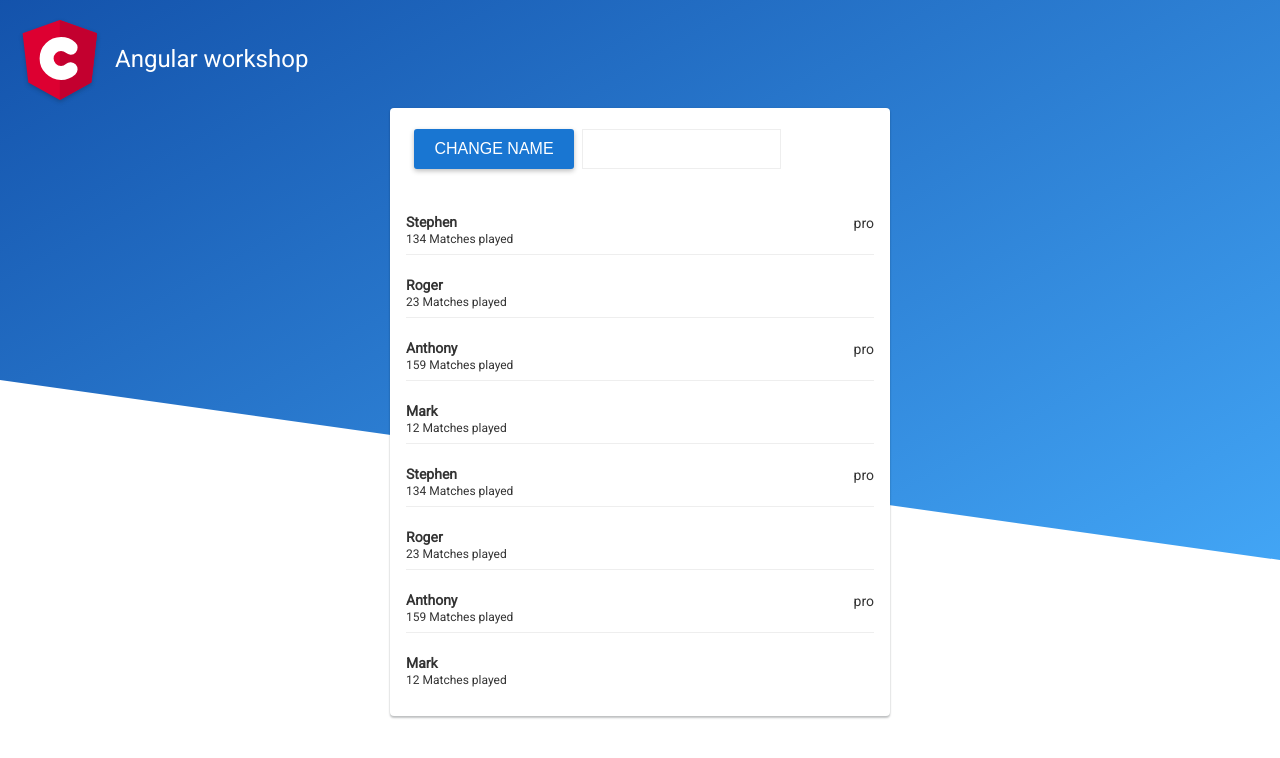
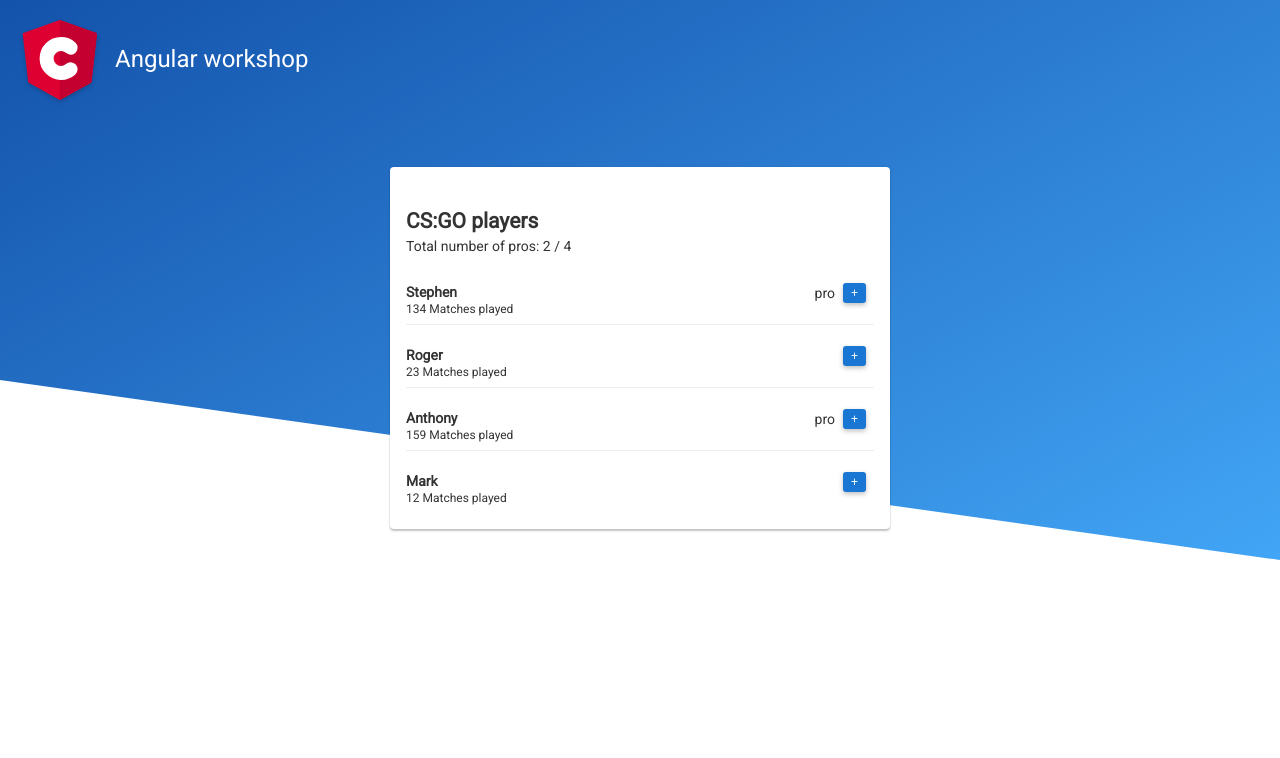
Before and after one commit to Phhansen/creuna-workshop, an Angular app: page / in a window 1280 px wide. Shown: the top 758 px of the page. Built offline with nearby package versions, Linux system fonts and the light colour scheme.

Commit message:
chore(): update branch

```diff
--- a/src/app/app.module.ts
+++ b/src/app/app.module.ts
@@ -3,11 +3,15 @@ import { NgModule } from '@angular/core';
 
 import { AppComponent } from './app.component';
 import { MyComponentComponent } from './my-component/my-component.component';
+import { PlayerCountComponent } from './player-count/player-count.component';
+import { PlayerDetailComponent } from './player-detail/player-detail.component';
 
 @NgModule({
   declarations: [
     AppComponent,
-    MyComponentComponent
+    MyComponentComponent,
+    PlayerCountComponent,
+    PlayerDetailComponent
   ],
   imports: [
     BrowserModule
--- /dev/null
+++ b/src/app/models/index.ts
@@ -0,0 +1 @@
+export * from "./player.model";
--- /dev/null
+++ b/src/app/models/player.model.ts
@@ -0,0 +1,6 @@
+export interface Player {
+  id: number;
+  name: string;
+  matchesPlayed: number;
+  pro: boolean;
+}
--- a/src/app/my-component/my-component.component.html
+++ b/src/app/my-component/my-component.component.html
@@ -1,37 +1,6 @@
-<div class="showcase-section">
-  <button>change name</button>
-  <div>
-    <input type="text" [value]="name" (input)="handleChange($event.target.value)" />
-
-    <p *ngIf="name.length">Searching for... {{ name }}</p>
-
-    <ng-template [ngIf]="name.length">
-      <p>Searching for... {{ name }}</p>
-    </ng-template>
-  </div>
-</div>
-
-<div class="showcase-section">
-  <ul class="demo-list">
-    <li *ngFor="let player of players;">
-      <div class="player-label">
-        <p>{{ player.name }}</p>
-        <span>{{ player.matchesPlayed }} Matches played</span>
-      </div>
-      <div class="player-status" *ngIf="player.pro">
-        pro
-      </div>
-    </li>
-    <ng-template ngFor let-player [ngForOf]="players">
-      <li>
-        <div class="player-label">
-          <p>{{ player.name }}</p>
-          <span>{{ player.matchesPlayed }} Matches played</span>
-        </div>
-        <div class="player-status" *ngIf="player.pro">
-          pro
-        </div>
-      </li>
-    </ng-template>
-  </ul>
-</div>
+<player-count class="player-count" [items]="players"></player-count>
+<player-detail
+    class="player-detail"
+    *ngFor="let player of players;"
+    [detail]="player"
+    (levelUp)="levelUpPlayer($event)"></player-detail>
--- a/src/app/my-component/my-component.component.ts
+++ b/src/app/my-component/my-component.component.ts
@@ -1,11 +1,5 @@
 import { Component } from '@angular/core';
-
-interface Player {
-  id: number;
-  name: string;
-  matchesPlayed: number;
-  pro:  boolean;
-}
+import { Player } from "../models";
 
 @Component({
   selector: 'my-component',
@@ -44,4 +38,17 @@ export class MyComponentComponent {
   handleChange(value: string) {
     this.name = value;
   }
+
+  levelUpPlayer(event: Player) {
+    this.players = this.players.map((player: Player) => {
+      if (player.id === event.id) {
+        player = {
+          ...player,
+          pro: true
+        }
+      }
+      return player;
+    });
+
+  }
 }
--- /dev/null
+++ b/src/app/player-count/player-count.component.html
@@ -0,0 +1,4 @@
+<h2>CS:GO players</h2>
+<div>
+    Total number of pros: {{ prosCount() }} / {{ items.length }}
+</div>
--- /dev/null
+++ b/src/app/player-count/player-count.component.ts
@@ -0,0 +1,15 @@
+import { Component, Input } from "@angular/core";
+import { Player } from "../models";
+
+@Component({
+  selector: "player-count",
+  templateUrl: "./player-count.component.html"
+})
+export class PlayerCountComponent {
+  @Input() items: Player[];
+
+  prosCount(): number {
+    if (!this.items) return;
+    return this.items.filter((player: Player) => player.pro).length;
+  }
+}
--- /dev/null
+++ b/src/app/player-detail/player-detail.component.html
@@ -0,0 +1,8 @@
+<div class="player-label">
+  <p>{{ detail.name }}</p>
+  <span>{{ detail.matchesPlayed }} Matches played</span>
+</div>
+<div class="player-status" *ngIf="detail.pro">
+  pro
+</div>
+<button class="button-small" (click)="levelUpPlayer()">+</button>
--- /dev/null
+++ b/src/app/player-detail/player-detail.component.ts
@@ -0,0 +1,16 @@
+import { Component, Input, Output, EventEmitter } from "@angular/core";
+import { Player } from "../models";
+
+@Component({
+  selector: "player-detail",
+  templateUrl: "./player-detail.component.html"
+})
+export class PlayerDetailComponent {
+  @Input() detail: Player;
+
+  @Output() levelUp = new EventEmitter();
+
+  levelUpPlayer() {
+    this.levelUp.emit(this.detail);
+  }
+}
--- a/src/styles.css
+++ b/src/styles.css
@@ -134,6 +134,14 @@ button:hover,
   color: rgba(255,255,255,.7);
 }
 
+button.button-small {
+  min-width: auto;
+  height: 20px;
+  padding: 0 8px;
+  font-size: 12px;
+  line-height: 18px;
+}
+
 input[type="text"] {
   height: 38px;
   padding: 0 8px;
@@ -154,7 +162,8 @@ input[type="text"]:focus {
   padding: 0;
 }
 
-.demo-list > li {
+.demo-list > li,
+.player-detail {
   display: flex;
   flex-direction: row;
   align-items: center;
@@ -162,23 +171,37 @@ input[type="text"]:focus {
 
   border-bottom: 1px solid #eee;
 }
-.demo-list > li:last-child {
+.demo-list > li:last-child,
+.player-detail:last-child {
   border-bottom: none;
 }
 
-.demo-list > li .player-label {
+.demo-list > li .player-label,
+.player-detail .player-label {
   flex: 2;
 }
 
-.demo-list > li .player-label > p {
+.demo-list > li .player-label > p,
+.player-detail .player-label > p {
   margin-bottom: 0;
   font-weight: 600;
 }
 
-.demo-list > li .player-label > span {
+.demo-list > li .player-label > span,
+.player-detail .player-label > span {
   font-size: 12px;
 }
 
-.demo-list > li .player-status {
+.demo-list > li .player-status,
+.player-detail .player-status {
   flex: 0 1 auto;
 }
+
+.player-count {
+  display: block;
+  padding: 8px 0;
+}
+
+.player-count > h2 {
+  margin-bottom: 5px;
+}
```
